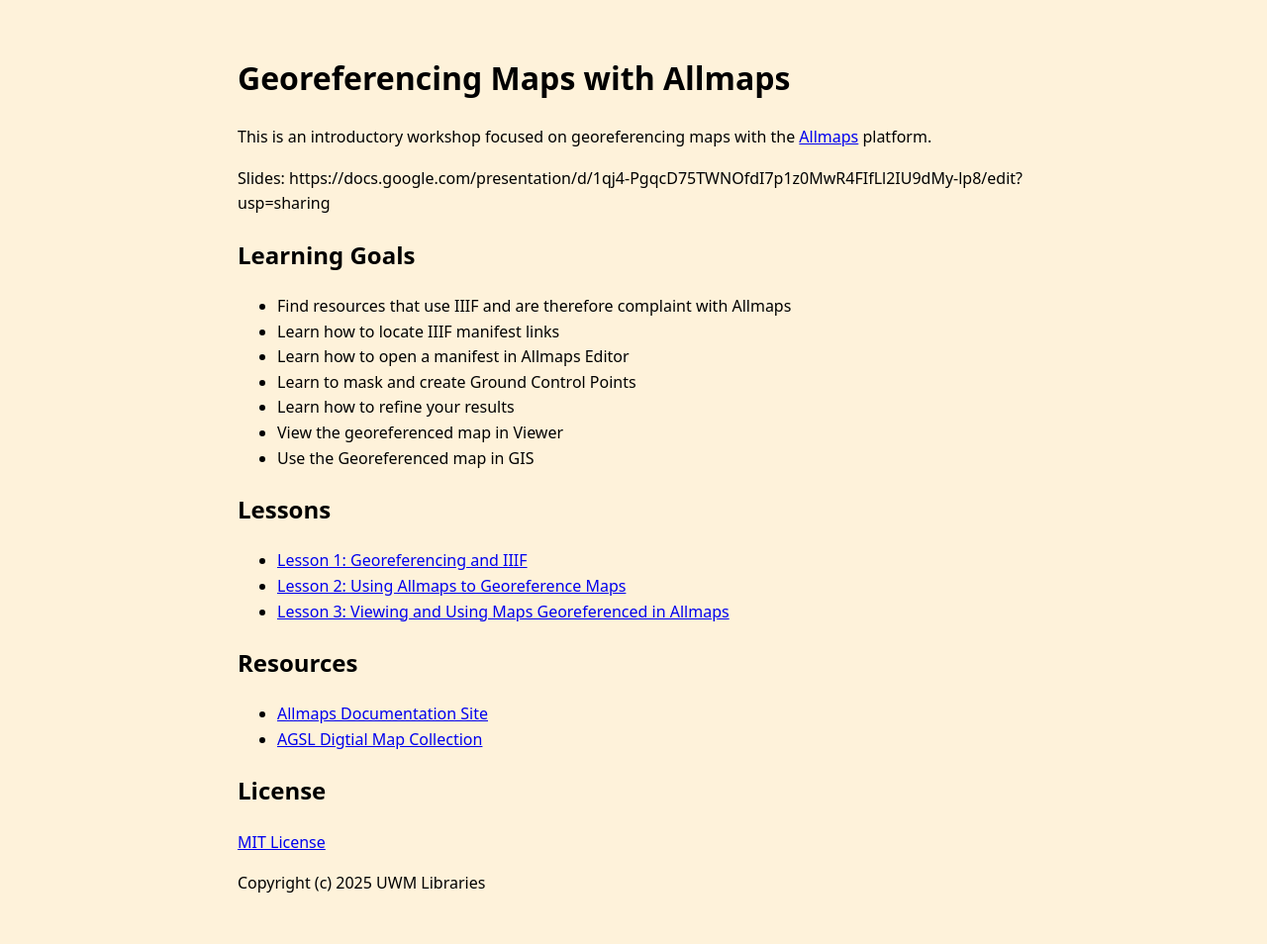
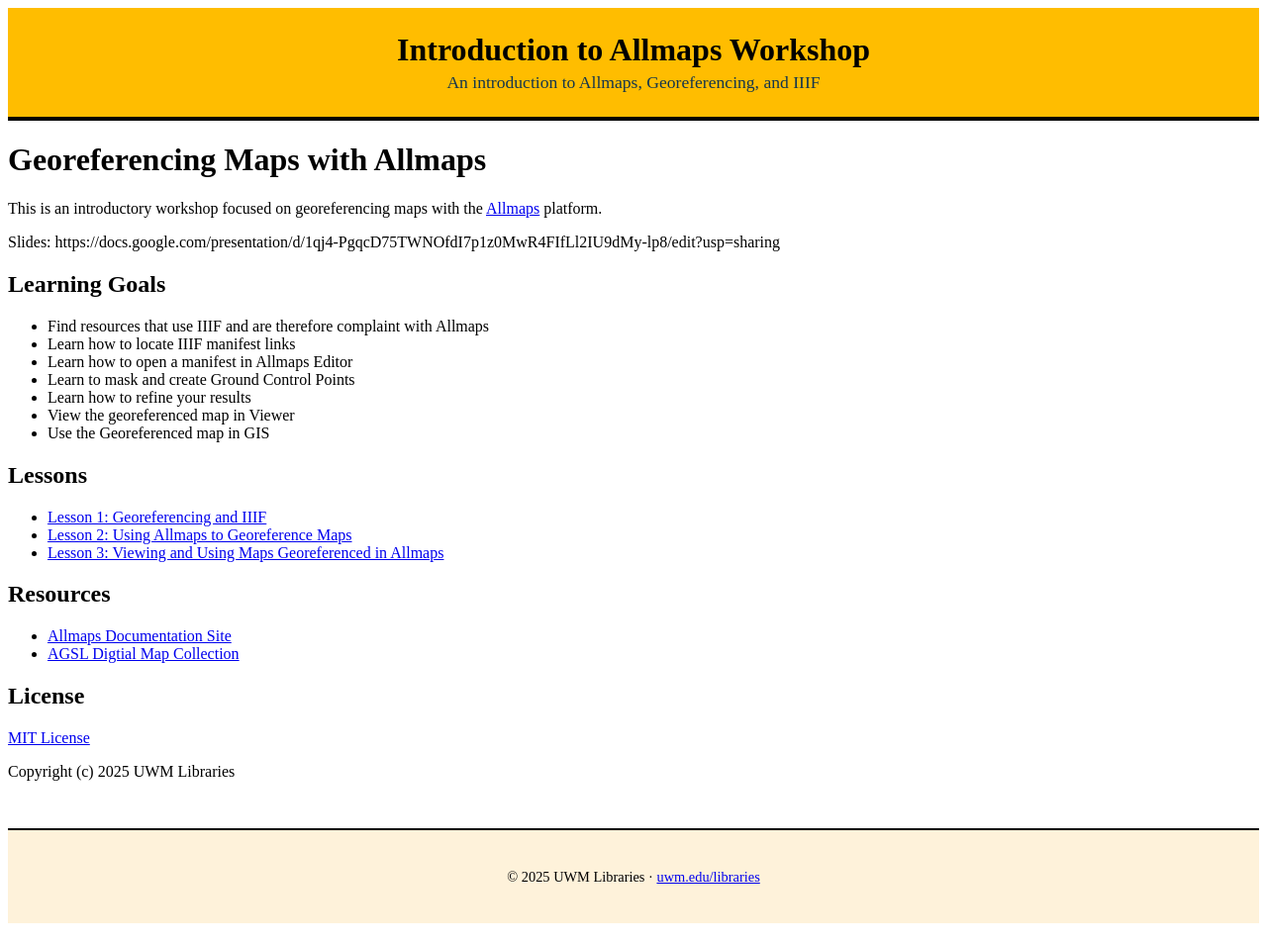
Before and after one commit to UWM-Libraries/allmaps-intro-workshop, a Jekyll site: the page built from index.md, in a window 1280 px wide. Shown: the whole page at 99% size. Built offline with Jekyll 4.4.1, drawn with Linux system fonts in a browser that asks for light colours.

Commit message:
header and footer

```diff
--- a/_config.yml
+++ b/_config.yml
@@ -1,2 +1,2 @@
 title: Introduction to Allmaps Workshop
-description: UWM Libraries – Intro to Georeferencing with Allmaps
+description: An introduction to Allmaps, Georeferencing, and IIIF
--- a/_layouts/default.html
+++ b/_layouts/default.html
@@ -7,8 +7,17 @@
     <link rel="stylesheet" href="{{ '/assets/css/custom.css' | relative_url }}">
   </head>
   <body>
+    <header class="site-header">
+      <h1>{{ site.title }}</h1>
+      <p class="tagline">{{ site.description }}</p>
+    </header>
+
     <main class="content">
       {{ content }}
     </main>
+
+    <footer class="site-footer">
+      <p>© {{ site.time | date: '%Y' }} UWM Libraries · <a href="https://uwm.edu/libraries/">uwm.edu/libraries</a></p>
+    </footer>
   </body>
 </html>
--- a/assets/css/custom.css
+++ b/assets/css/custom.css
@@ -1,38 +1,34 @@
-body {
-  background-color: #FEF2DA; /* UWM Cream */
+/* --- Layout Enhancements --- */
+
+.site-header {
+  background-color: #ffbd00;
   color: #000;
-  font-family: system-ui, sans-serif;
-  line-height: 1.6;
-  max-width: 800px;
-  margin: 0 auto;
-  padding: 2rem;
+  padding: 1.5rem 2rem;
+  text-align: center;
+  border-bottom: 4px solid #000;
 }
 
-h1, h2, h3 {
-  color: #000;
+.site-header h1 {
+  margin: 0;
+  font-size: 2rem;
 }
 
-a {
-  color: #0000EE;
-  text-decoration: underline;
+.site-header .tagline {
+  margin: 0.25rem 0 0;
+  font-size: 1.1rem;
+  color: #14364D; /* Optional secondary tone */
 }
 
-a:hover {
-  color: #551A8B;
+.site-footer {
+  margin-top: 3rem;
+  padding: 1.5rem 2rem;
+  font-size: 0.9rem;
+  text-align: center;
+  color: #000;
+  border-top: 2px solid #000;
+  background-color: #FEF2DA;
 }
 
-.button {
-  background-color: #ffbd00;
-  color: #000;
-  padding: 0.6em 1.2em;
-  border-radius: 6px;
-  font-weight: 600;
-  text-decoration: none;
-  display: inline-block;
-  transition: background-color 0.2s ease, color 0.2s ease;
+.site-footer a {
+  color: #0000EE;
 }
-
-.button:hover {
-  background-color: #000;
-  color: #fff;
-}
```
